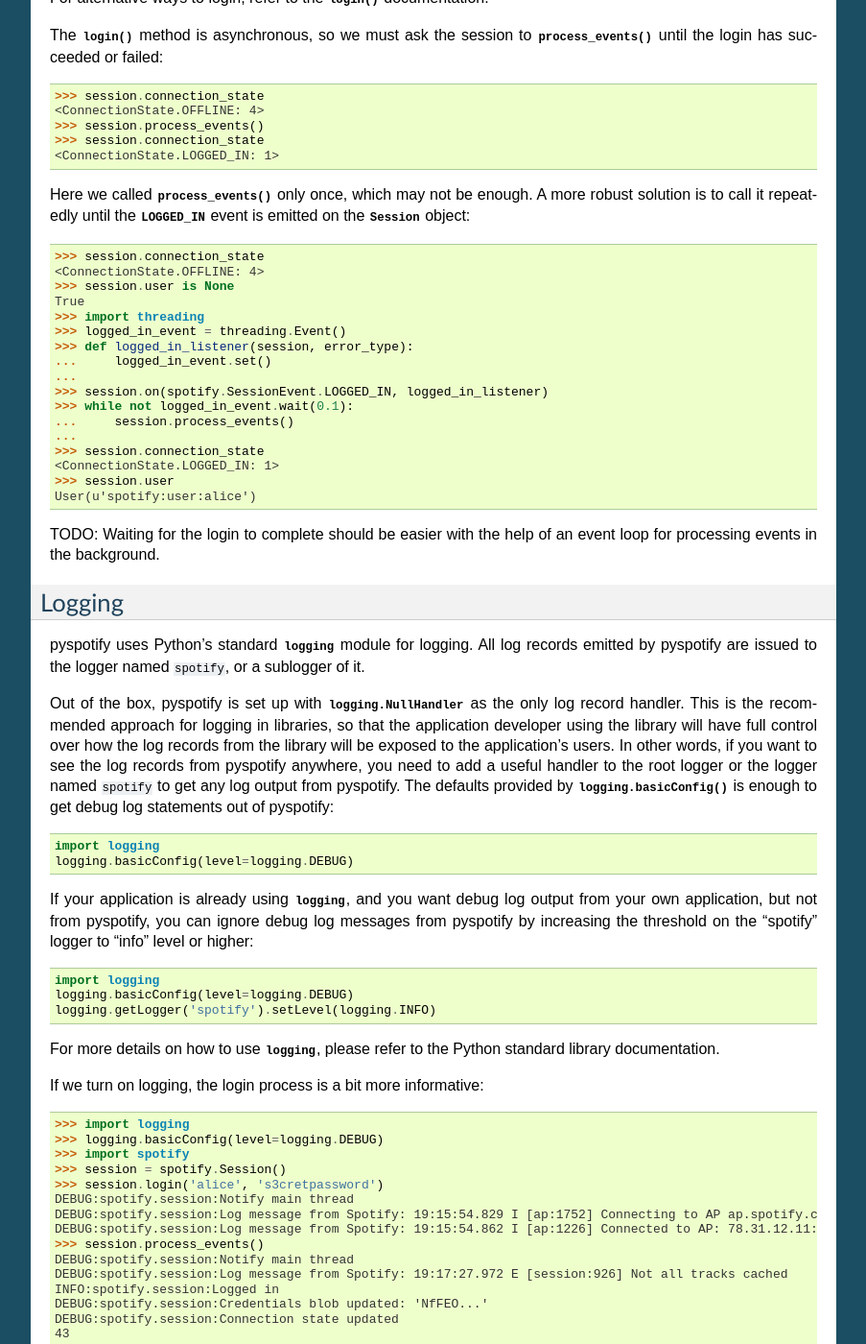
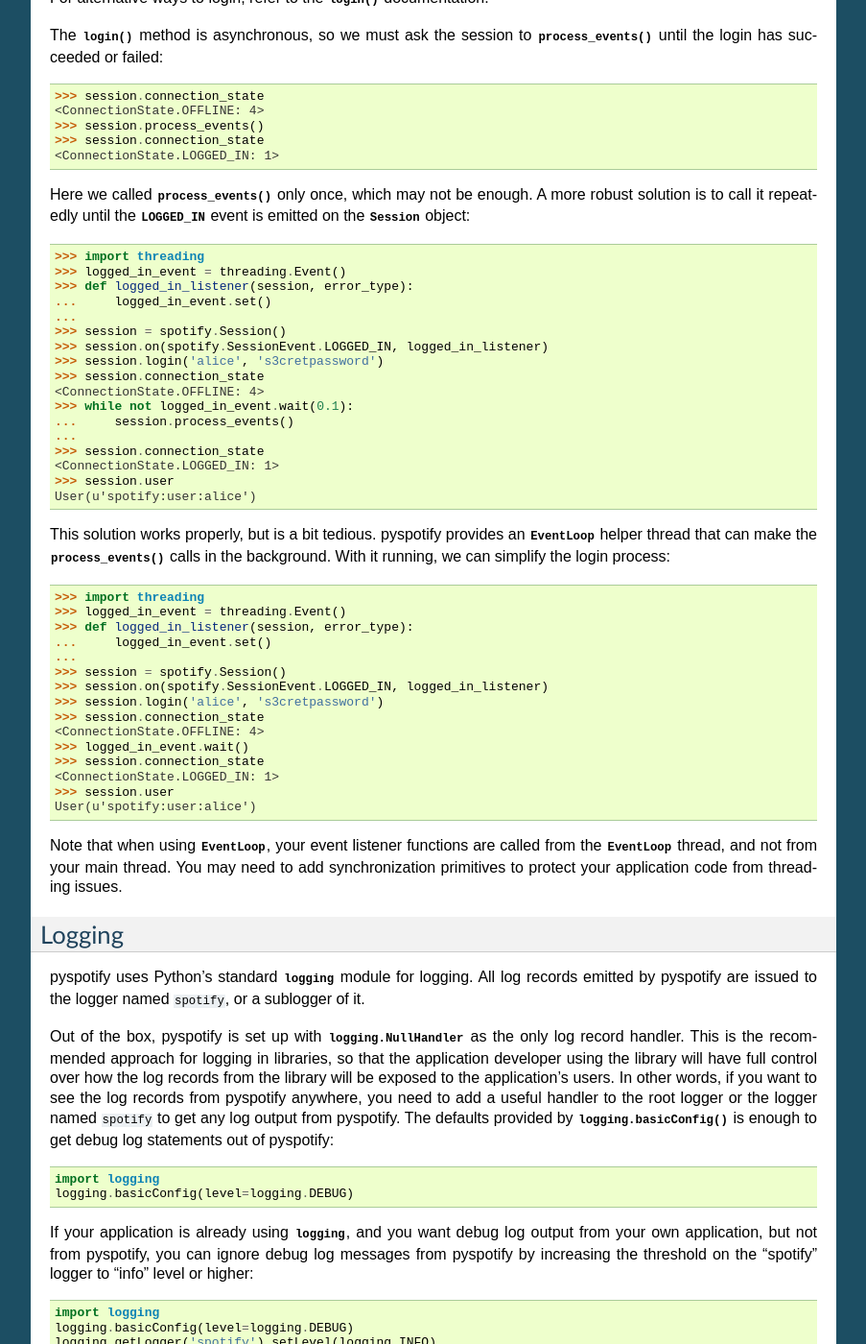
Before and after one commit to jodal/pyspotify, a Sphinx documentation site: the page built from docs/quickstart.rst, in a window 1280 px wide and 1400 px high, scrolled down 1412 px. Shown: the whole window at 96% size, without its empty margins (198-1101 px from the left). Built offline with Sphinx 7.4.7, drawn with Linux system fonts in a browser that asks for light colours; pages that are not in the unit, such as notebooks, are missing from menus.

Commit message:
docs: Add EventLoop usage to quickstart guide

```diff
--- a/docs/quickstart.rst
+++ b/docs/quickstart.rst
@@ -112,16 +112,16 @@ not be enough. A more robust solution is to call it repeatedly until the
 :attr:`~spotify.SessionEvent.LOGGED_IN` event is emitted on the
 :class:`~spotify.Session` object::
 
-    >>> session.connection_state
-    <ConnectionState.OFFLINE: 4>
-    >>> session.user is None
-    True
     >>> import threading
     >>> logged_in_event = threading.Event()
     >>> def logged_in_listener(session, error_type):
     ...     logged_in_event.set()
     ...
+    >>> session = spotify.Session()
     >>> session.on(spotify.SessionEvent.LOGGED_IN, logged_in_listener)
+    >>> session.login('alice', 's3cretpassword')
+    >>> session.connection_state
+    <ConnectionState.OFFLINE: 4>
     >>> while not logged_in_event.wait(0.1):
     ...     session.process_events()
     ...
@@ -130,8 +130,31 @@ not be enough. A more robust solution is to call it repeatedly until the
     >>> session.user
     User(u'spotify:user:alice')
 
-TODO: Waiting for the login to complete should be easier with the help of an
-event loop for processing events in the background.
+This solution works properly, but is a bit tedious. pyspotify provides an
+:class:`~spotify.EventLoop` helper thread that can make the
+:meth:`~spotify.Session.process_events` calls in the background. With it
+running, we can simplify the login process::
+
+    >>> import threading
+    >>> logged_in_event = threading.Event()
+    >>> def logged_in_listener(session, error_type):
+    ...     logged_in_event.set()
+    ...
+    >>> session = spotify.Session()
+    >>> session.on(spotify.SessionEvent.LOGGED_IN, logged_in_listener)
+    >>> session.login('alice', 's3cretpassword')
+    >>> session.connection_state
+    <ConnectionState.OFFLINE: 4>
+    >>> logged_in_event.wait()
+    >>> session.connection_state
+    <ConnectionState.LOGGED_IN: 1>
+    >>> session.user
+    User(u'spotify:user:alice')
+
+Note that when using :class:`~spotify.EventLoop`, your event listener
+functions are called from the :class:`~spotify.EventLoop` thread, and not from
+your main thread. You may need to add synchronization primitives to protect
+your application code from threading issues.
 
 
 Logging
```
